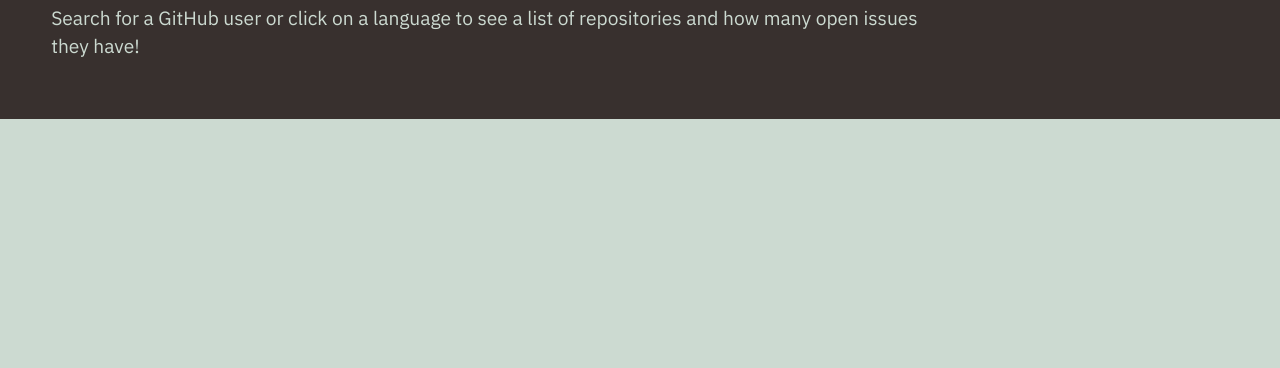
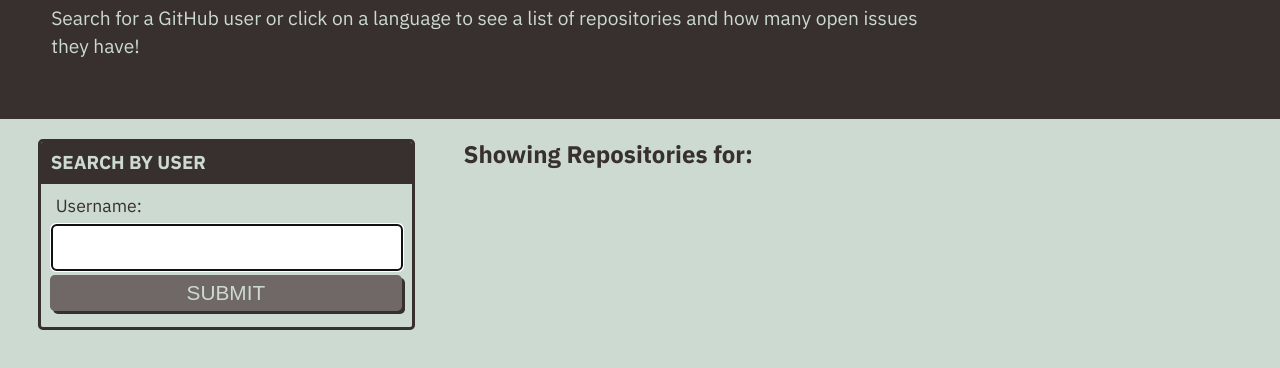
Before and after one commit to BrandonShoemaker/git-it-done, a plain HTML site: page index.html in a window 1280 px wide. Shown: the part 114-482 px from the top of the page. Drawn offline with nearby package versions, Linux system fonts and the light colour scheme.

Commit message:
Add search function

```diff
--- a/index.html
+++ b/index.html
@@ -1,6 +1,5 @@
 <!DOCTYPE html>
 <html lang="en">
-
 <head>
   <meta charset="UTF-8">
   <meta name="viewport" content="width=device-width, initial-scale=1.0">
@@ -20,9 +19,23 @@
 
 
   <main class="flex-row justify-space-between">
-
+    <div class="col-12 col-md-4">
+      <div class="card">
+        <h3 class="card-header text-uppercase">Search By User</h3>
+        <form id="user-form" class="card-body">
+          <label for="username" class="form-label">Username:</label>
+          <input  name="username" id="username" type="text" autofocus="true" class="form-input"/>
+          <button type="button" class="btn">SUBMIT</button>
+        </form>
+      </div>
+    </div>
+    <div class="col-12 col-md-8">
+      <h2 class="subtitle">Showing Repositories for: <span id="repo-search-form"></span></h2>
+      <div id="repos-container" class="list-group"></div>
+    </div>
   </main>
-
+  <script src="https://code.jquery.com/jquery-3.6.0.min.js" integrity="sha256-/xUj+3OJU5yExlq6GSYGSHk7tPXikynS7ogEvDej/m4=" crossorigin="anonymous"></script>
+  <script src="./assets/js/homepage.js"></script>
 </body>
 
 </html>
```
